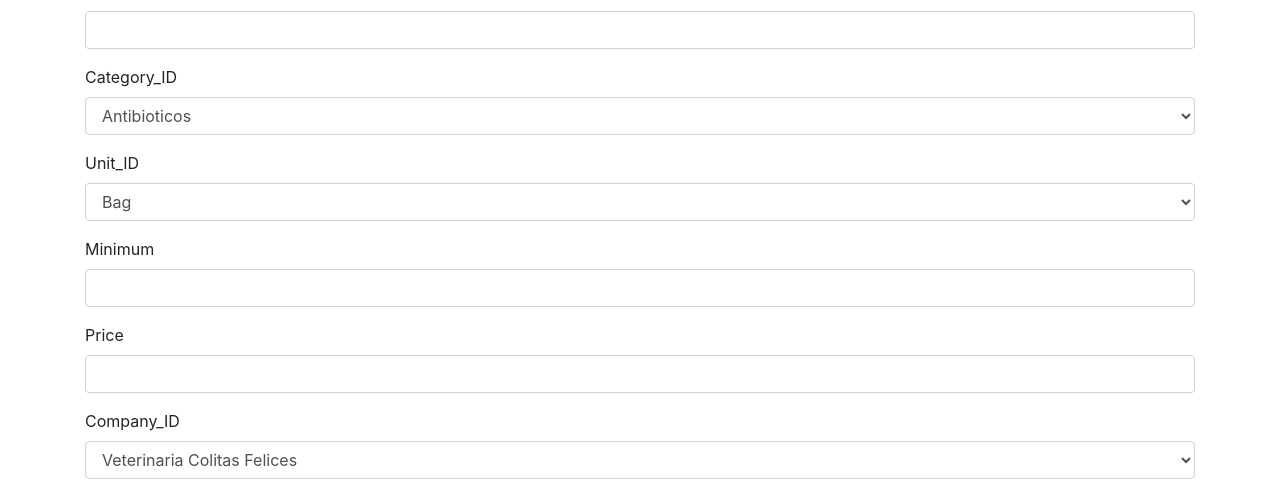
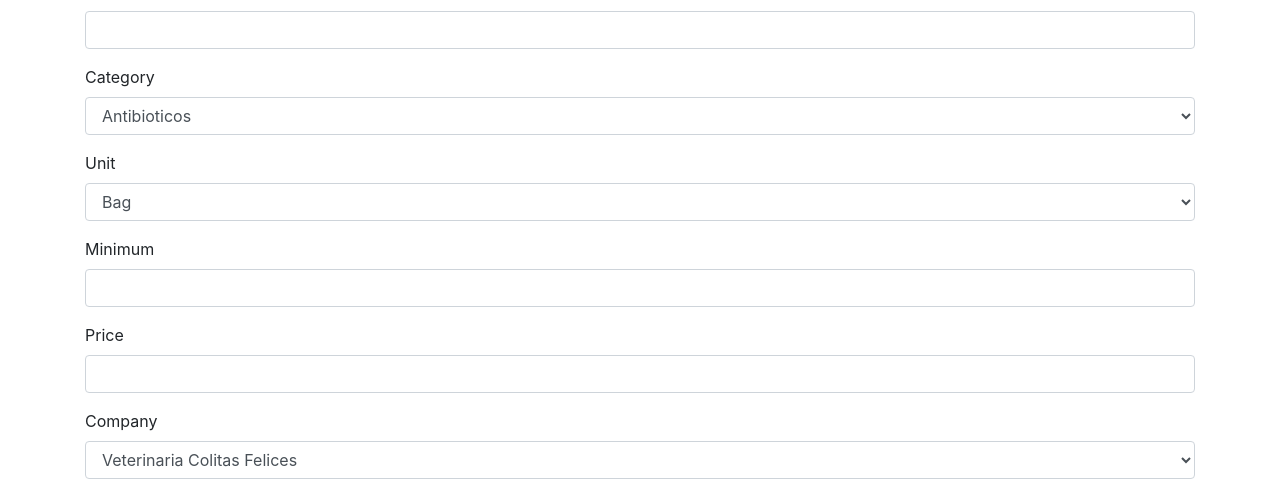
Before and after one commit to omelendrez/stock, a React (Create React App) app: page /products in a window 1280 px wide. Both pictures are taken after a click on the button "Add Product". Shown: the part 225-708 px from the top of the page. Built offline with nearby package versions, Linux system fonts and the light colour scheme.

Commit message:
Usar nombre de campos correctos

```diff
--- a/src/components/Categories.jsx
+++ b/src/components/Categories.jsx
@@ -54,7 +54,7 @@ const Categories = () => {
           </div>
 
           <div class="form-group">
-            <label for="Company">Company_ID</label>
+            <label for="companyId">Company</label>
             <select className="form-control" id="companyId">
               {companies.map(st => <option value={st.id}>{st.name}</option>)}
             </select>
--- a/src/components/Customers.jsx
+++ b/src/components/Customers.jsx
@@ -69,7 +69,7 @@ const Customers = () => {
 
           <div className="form-group">
             <label for="email">Email</label>
-            <input type="text" id="email" className="form-control" />
+            <input type="email" id="email" className="form-control" />
           </div>
 
           <div className="form-group">
@@ -83,15 +83,15 @@ const Customers = () => {
           </div>
 
           <div class="form-group">
-            <label for="Company">Company_ID</label>
+            <label for="companyId">Company</label>
             <select className="form-control" id="companyId">
               {companies.map(st => <option value={st.id}>{st.name}</option>)}
             </select>
           </div>
 
           <div class="form-group">
-            <label for="status">Status</label>
-            <select className="form-control" id="status">
+            <label for="statusId">Status</label>
+            <select className="form-control" id="statusId">
               {status.map(st => <option value={st.id}>{st.name}</option>)}
             </select>
           </div>
--- a/src/components/Products.jsx
+++ b/src/components/Products.jsx
@@ -66,15 +66,15 @@ const Products = () => {
           </div>
 
           <div class="form-group">
-            <label for="category">Category_ID</label>
-            <select className="form-control" id="Category_Id">
+            <label for="categoryId">Category</label>
+            <select className="form-control" id="categoryId">
               {categories.map(st => <option value={st.id}>{st.name}</option>)}
             </select>
           </div>
 
           <div class="form-group">
-            <label for="unit">Unit_ID</label>
-            <select className="form-control" id="Unit_id">
+            <label for="unitId">Unit</label>
+            <select className="form-control" id="unitId">
               {units.map(st => <option value={st.id}>{st.name}</option>)}
             </select>
           </div>
@@ -90,15 +90,15 @@ const Products = () => {
           </div>
 
           <div class="form-group">
-            <label for="Company">Company_ID</label>
+            <label for="companyId">Company</label>
             <select className="form-control" id="companyId">
               {companies.map(st => <option value={st.id}>{st.name}</option>)}
             </select>
           </div>
 
           <div class="form-group">
-            <label for="status">Status</label>
-            <select className="form-control" id="status">
+            <label for="statusId">Status</label>
+            <select className="form-control" id="statusId">
               {status.map(st => <option value={st.id}>{st.name}</option>)}
             </select>
           </div>
```
